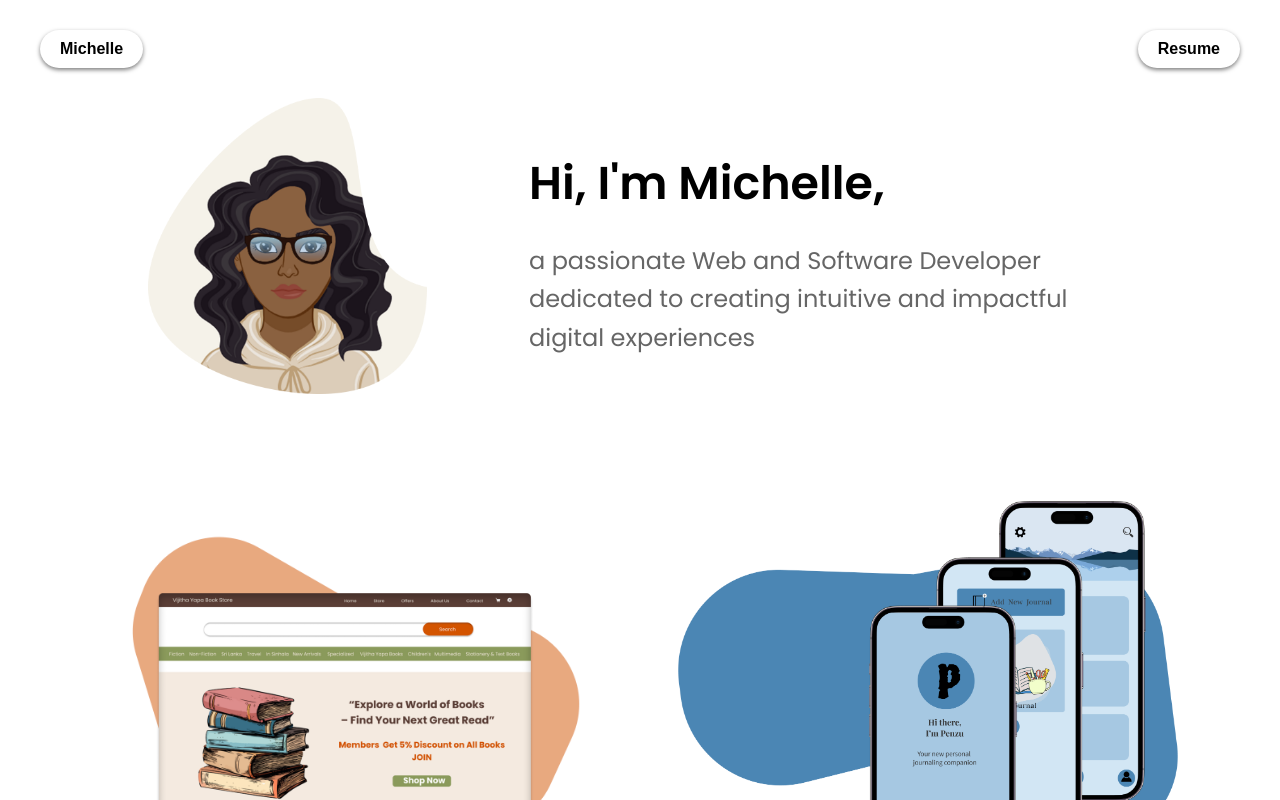
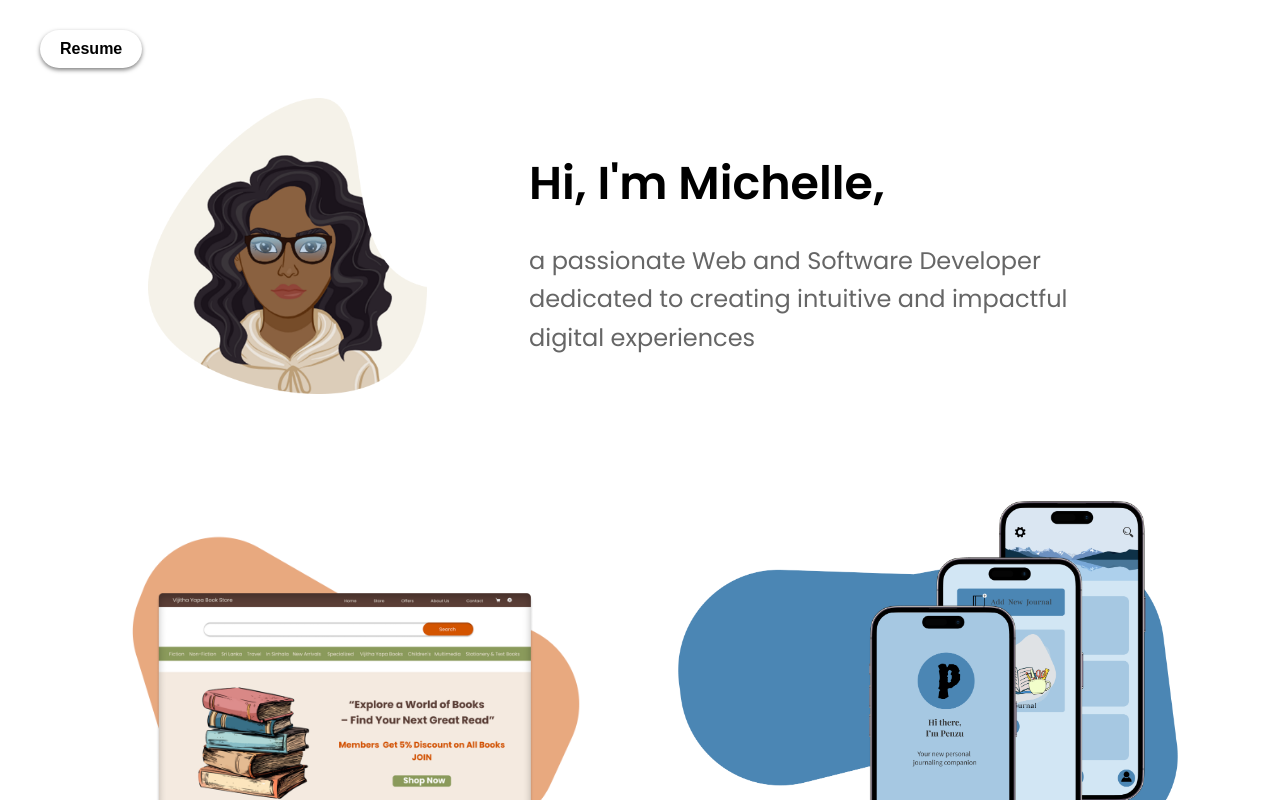
Before and after one commit to michelledass/UI, a plain HTML site: page index.html in a window 1280 px wide. Shown: the top 800 px of the page. Drawn offline with Linux system fonts and the light colour scheme.

Commit message:
Update index.html

```diff
--- a/index.html
+++ b/index.html
@@ -150,7 +150,6 @@
 <body>
 
     <div class="navbar">
-        <button class="left-button">Michelle</button>
         <div class="right-buttons">
             <button onclick="window.open('resume.pdf', '_blank')" class="right-button">Resume</button>
         </div>
```
